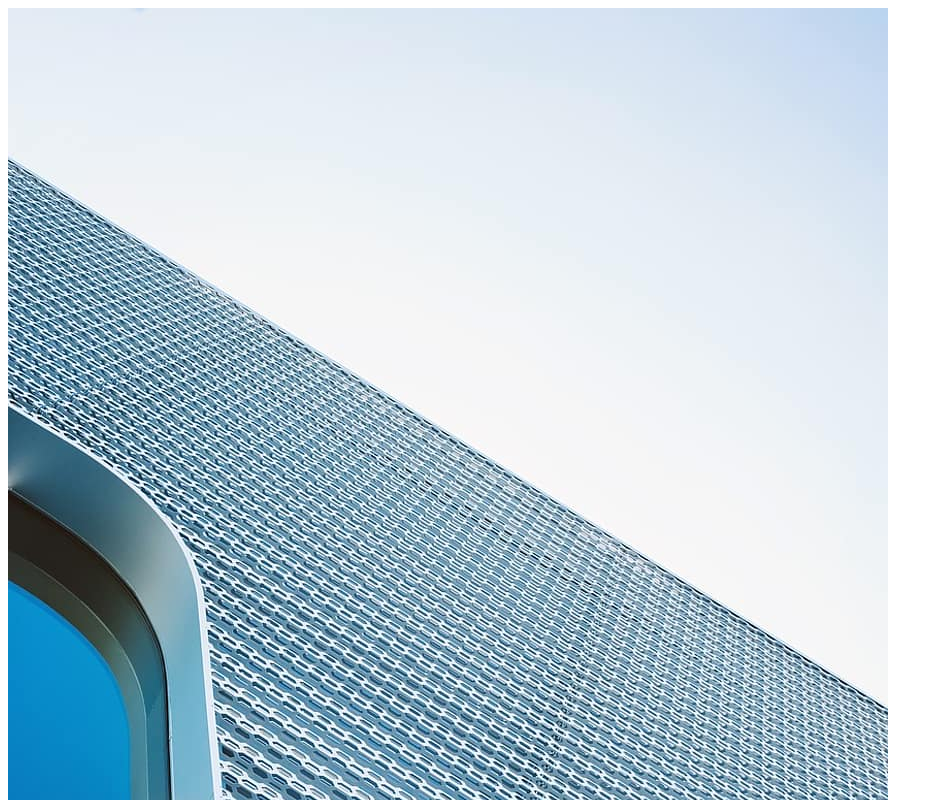
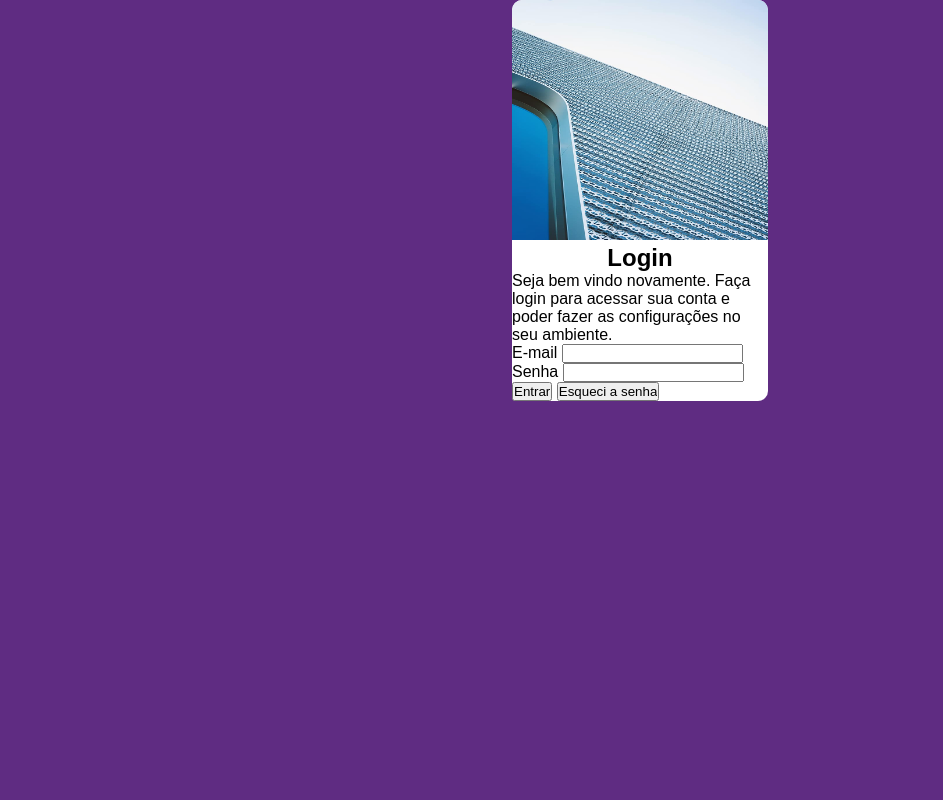
Before and after one commit to Ray-BT/projeto-login, a plain HTML site: page index.html in a window 1280 px wide. Shown: the top 800 px of the page, without its empty margins (0-943 px from the left). Drawn offline with Linux system fonts and the light colour scheme.

Commit message:
projeto login

```diff
--- a/estilo/style.css
+++ b/estilo/style.css
@@ -6,12 +6,44 @@
     Lilás: #5f2c82
 */
 
-body {}
+* {
+    margin: 0px;
+    padding: 0px;
+    font-family: Arial, Helvetica, sans-serif;
+}
+
+body {
+    background-color: #5f2c82;
+}
+
+main {
+    margin: auto;
+    width: 20vw;
+
+}
+
+section#login {
+    border-radius: 10px;
+    background-color: white;
+}
 
 div#imagem {
 
 }
 
-section#login {
-    width: 50vw;
+div#formulario {
+    border-radius: 10px;
 }
+
+div#formulario > h1 {
+    text-align: center;
+}
+
+img {
+    border-radius: 10px 10px 0px 0px;
+    width: 100%;
+    height: 30vh;
+    background-repeat: no-repeat;
+    background-size: cover;
+    background-position: left center;
+}
--- a/index.html
+++ b/index.html
@@ -5,6 +5,7 @@
     <meta http-equiv="X-UA-Compatible" content="IE=edge">
     <meta name="viewport" content="width=device-width, initial-scale=1.0">
     <title>Projeto Login</title>
+    <link href="https://fonts.googleapis.com/icon?family=Material+Icons" rel="stylesheet">
     <link rel="stylesheet" href="estilo/style.css" media="all">
     <link rel="stylesheet" href="estilos/media-query.css">
 </head>
@@ -14,11 +15,24 @@
             <div id="imagem">
                 <img src="imagens/metal.jpg" alt="Imagem prédio">
             </div>
-            <div id="formulário">
+            <div id="formulario">
                 <h1>Login</h1>
                 <p>Seja bem vindo novamente. Faça login para acessar sua conta e poder fazer as configurações no seu ambiente.</p>
-                <form action="login.php" method="post">
+                <form action="login.php" method="post" autocomplete="on">
+                    <div>
+                        <label for="iemail">E-mail</label>
+                        <input type="email" name="email" id="iemail" autocomplete="email" required>
+                    </div>
 
+                    <div>
+                        <label for="isenha">Senha</label>
+                        <input type="password" name="senha" id="isenha" autocomplete="off" minlength="8" required>
+                    </div>
+
+                    <div>
+                        <input type="submit" value="Entrar">
+                        <input type="reset" value="Esqueci a senha">
+                    </div>
                 </form>
 
             </div>
```
